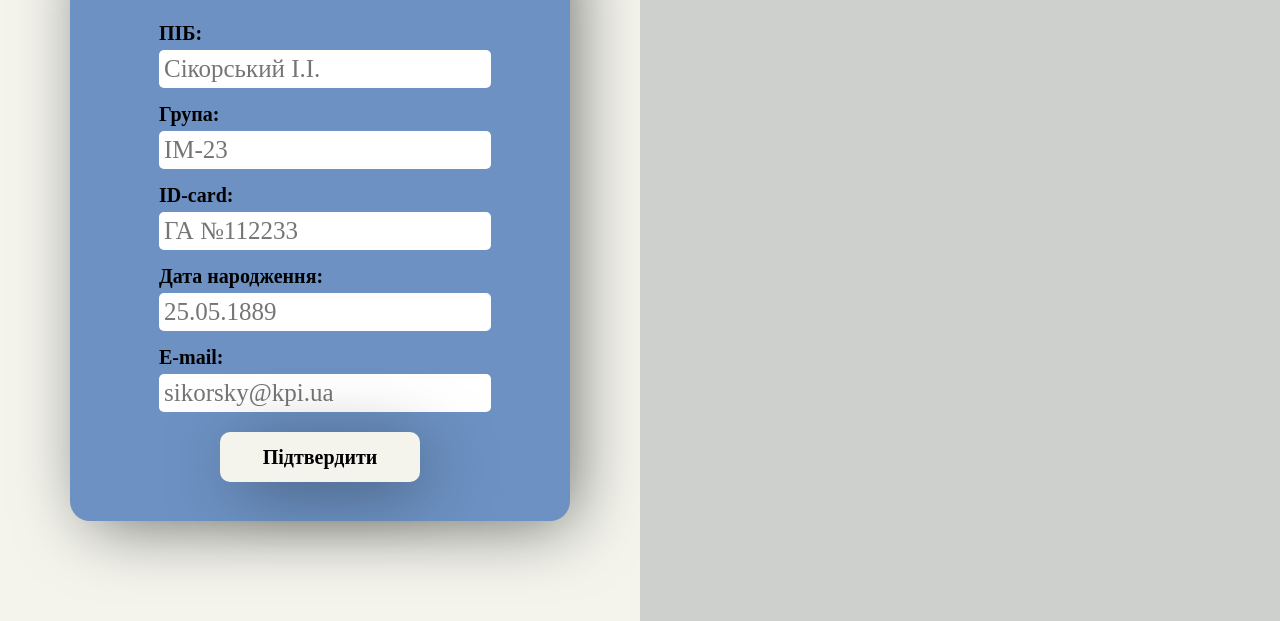
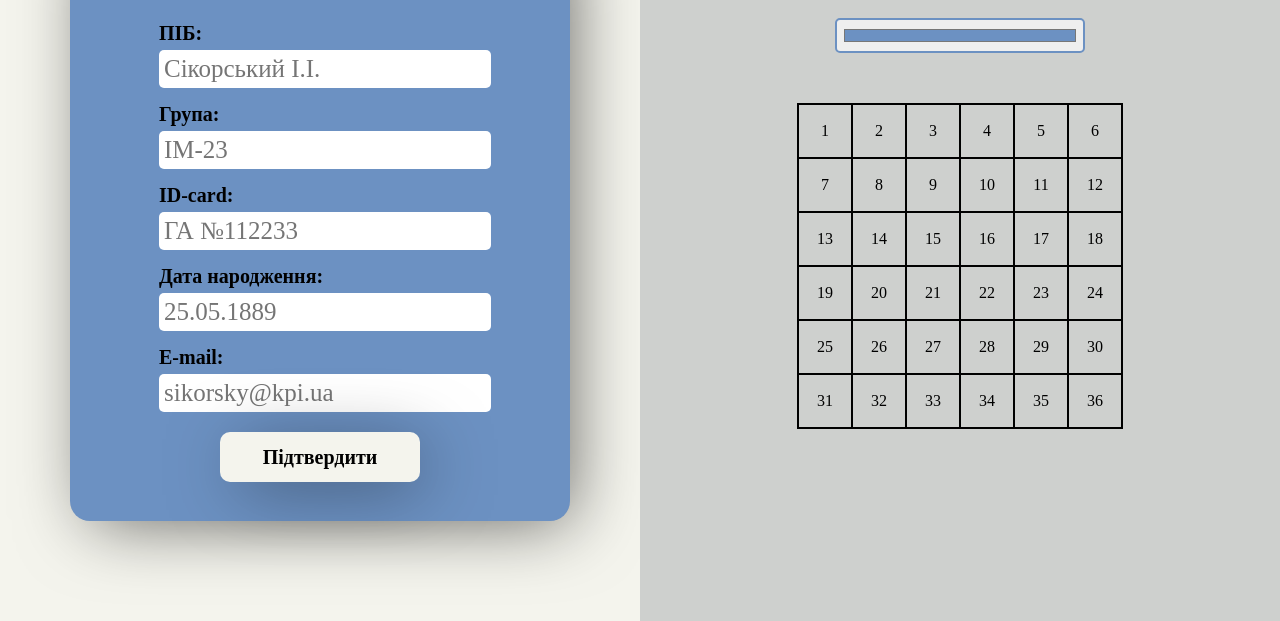
Before and after one commit to stasyukhymenko/Frontend_lab_5, a plain HTML site: page index.html in a window 1280 px wide. Shown: the part 179-800 px from the top of the page. Drawn offline with Linux system fonts and the light colour scheme.

Commit message:
Finish task 2

```diff
--- a/index.html
+++ b/index.html
@@ -45,8 +45,60 @@
         </div>
     </div>
     <div class="rightPart">
-        <div class="colorPalette">
-
+        <div class="rightContainer">
+            <div class="inputColor">
+                <input type="color" id="inputColor" name="inputColor" value="#6C91C2" />
+            </div>
+            <table>
+                <tr>
+                    <td>1</td>
+                    <td>2</td>
+                    <td>3</td>
+                    <td>4</td>
+                    <td>5</td>
+                    <td>6</td>
+                </tr>
+                <tr>
+                    <td>7</td>
+                    <td id="changableCell">8</td>
+                    <td>9</td>
+                    <td>10</td>
+                    <td>11</td>
+                    <td>12</td>
+                </tr>
+                <tr>
+                    <td>13</td>
+                    <td>14</td>
+                    <td>15</td>
+                    <td>16</td>
+                    <td>17</td>
+                    <td>18</td>
+                </tr>
+                <tr>
+                    <td>19</td>
+                    <td>20</td>
+                    <td>21</td>
+                    <td>22</td>
+                    <td>23</td>
+                    <td>24</td>
+                </tr>
+                <tr>
+                    <td>25</td>
+                    <td>26</td>
+                    <td>27</td>
+                    <td>28</td>
+                    <td>29</td>
+                    <td>30</td>
+                </tr>
+                <tr>
+                    <td>31</td>
+                    <td>32</td>
+                    <td>33</td>
+                    <td>34</td>
+                    <td>35</td>
+                    <td>36</td>
+                </tr>
+            </table>
         </div>
     </div>
 </div>
--- a/script.js
+++ b/script.js
@@ -51,7 +51,7 @@ form.addEventListener('submit', function (event) {
 
 function validateForm(name, group, idcard, birthday, email) {
     let isValid = true;
-    resetErrorsAndSuccess();
+    resetBorders();
 
     if (!nameRegex.test(name)) {
         showError(nameInput, 'Неправильний формат ПІБ. Приклад: "Сікорський І.І."');
@@ -100,10 +100,34 @@ function showSuccess(inputElement) {
     inputElement.classList.add('success');
 }
 
-function resetErrorsAndSuccess() {
+function resetBorders() {
     const inputs = document.querySelectorAll('input');
     inputs.forEach(input => {
         input.classList.remove('error');
         input.classList.remove('success');
     });
 }
+
+const changableCell = document.getElementById('changableCell');
+const colorPalette = document.getElementById('inputColor');
+
+changableCell.addEventListener('click', () => {
+    changableCell.style.backgroundColor = colorPalette.value;
+});
+
+changableCell.addEventListener('mouseover', () => {
+    const randomColor = '#' + Math.floor(Math.random()*16777215).toString(16);
+    changableCell.style.backgroundColor = randomColor;
+})
+
+const table = document.querySelector('table');
+
+changableCell.addEventListener('dblclick', () => {
+    const selectedColor = colorPalette.value;
+
+    for (let row of table.rows) {
+        for (let i = 1; i < row.cells.length; i += 2) {
+            row.cells[i].style.backgroundColor = selectedColor;
+        }
+    }
+});
--- a/style.css
+++ b/style.css
@@ -69,10 +69,6 @@ input.success {
 
 }
 
-.error-border {
-    border: 2px solid red;
-  }
-
 .name {
     display: flex;
     justify-content: center;
@@ -141,7 +137,39 @@ button:focus{
 }
 
 .rightPart {
-    background-color: #CED0CE;
     width: 100%;
     height: 100vh;
+    display: flex;
+    justify-content: center;
+    align-items: center;
+    background-color: #CED0CE;
 }
+
+.inputColor {
+    text-align: center;
+    margin-bottom: 50px;
+}
+
+input[type="color"] {
+    outline: none;
+    width: 250px;
+    height: 35px;
+    border: 2px solid #6C91C2;
+    border-radius: 5px;
+    cursor: pointer;
+}
+
+table{
+    display: flex;
+    justify-content: center;
+    align-items: center;
+    background-color: #CED0CE;
+    border-collapse: collapse;
+}
+
+td {
+    width: 50px;
+    height: 50px;
+    text-align: center;
+    border: 2px solid black;
+}
```
Lines whose indentation alone changed are shown as unchanged.
